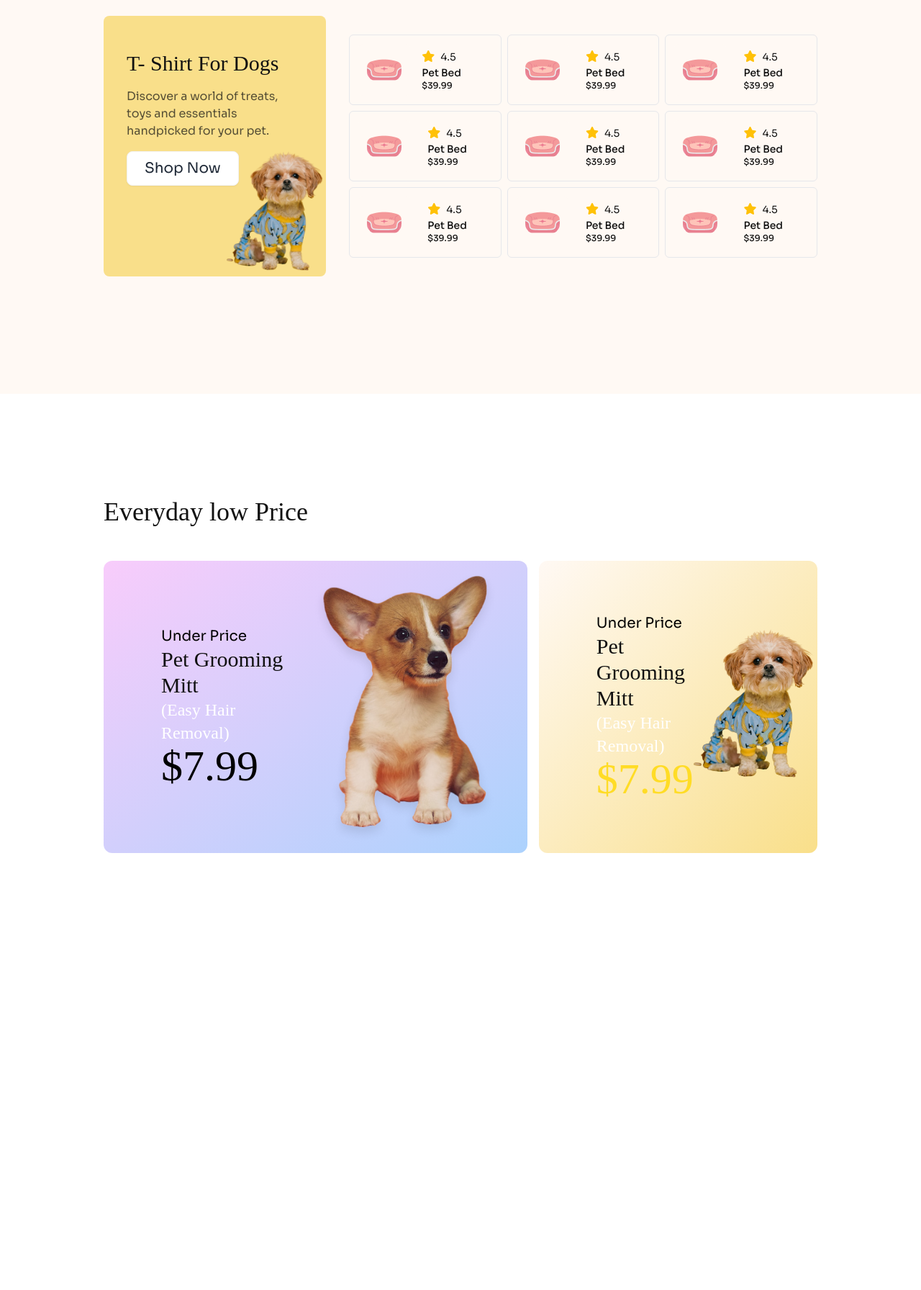
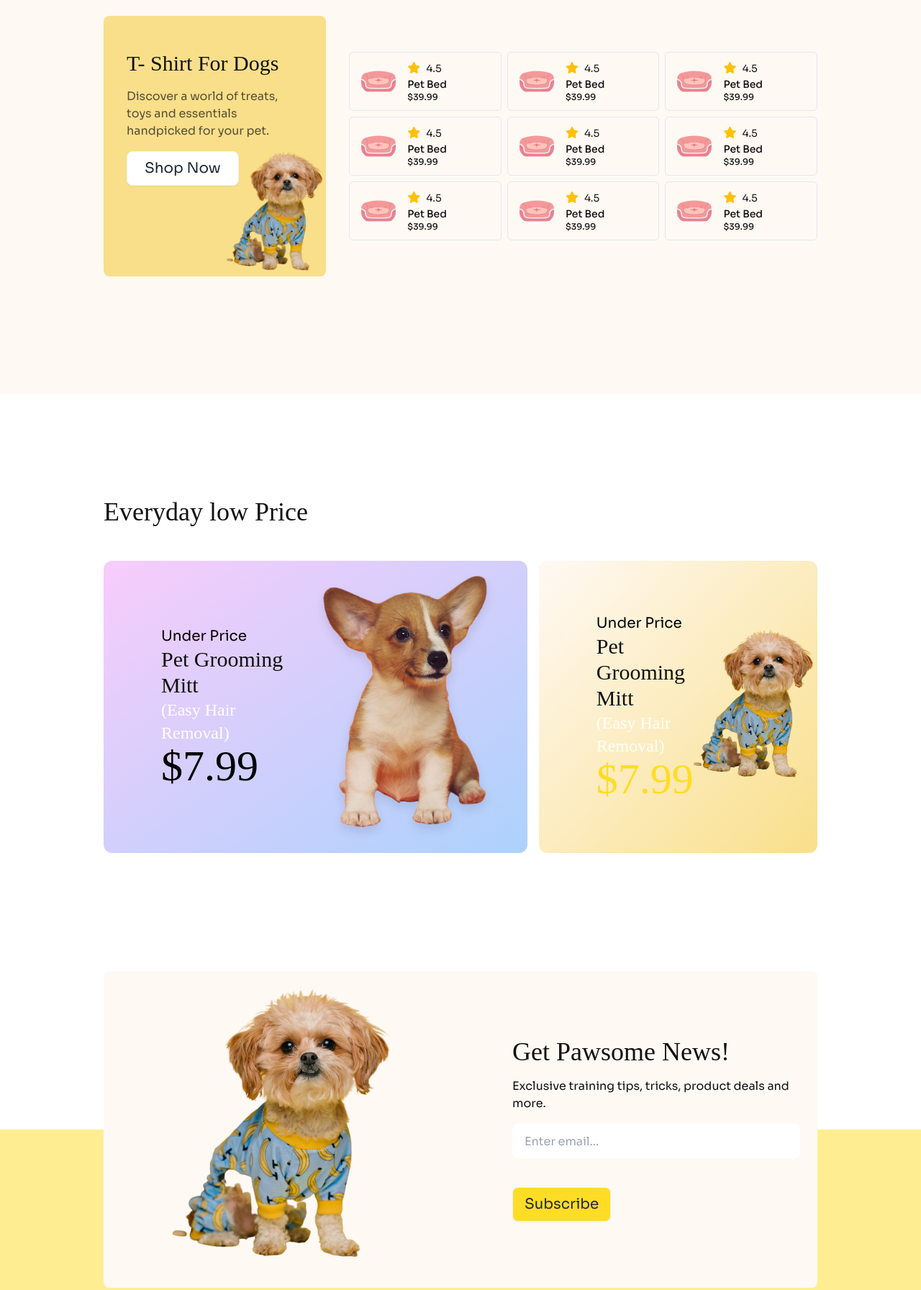
Before and after one commit to amunshi-dev/PHM16A3-Living-Aid, a plain HTML site: page index.html in a window 1280 px wide. Shown: the part 1570-3362 px from the top of the page at 72% size. Before the commit the page ends 2755 px from the top, so only its background shows below. Drawn offline with nearby package versions, Linux system fonts and the light colour scheme; a web font is replaced by a local one.

Commit message:
Add complete design before retouching

```diff
--- a/index.html
+++ b/index.html
@@ -49,7 +49,7 @@
 </head>
 
 <body class="ff-sora text-clrBlack mx-auto">
- <header class="space-y-4 lg:space-y-12">
+ <header class=" space-y-4 lg:space-y-12">
   <nav class="border-b-2 border-b-slate-300">
    <div class="navbar bg-clrSecondary lg:px-36 pl-4">
     <div class="navbar-start w-full lg:w-1/2 justify-between lg:justify-start flex-row-reverse lg:flex-row">
@@ -107,7 +107,7 @@
   </section>
  </header>
 
- <main class="px-4 lg:px-0 lg:space-y-36">
+ <main class=" px-4 lg:px-0 lg:space-y-36">
   <!--Browse By Categories-->
   <section class="py-16 space-y-12 lg:px-36">
    <h2 class="text-2xl lg:text-4xl ff-adlam-display">
@@ -207,10 +207,11 @@
     </div>
     <!-- small cards -->
     <div class="grid items-center justify-center grid-cols-2 lg:grid-cols-3 gap-2 lg:col-span-2">
+
      <!--small card -->
-     <div class="flex items-center gap-4 border p-3 rounded-md">
+     <div class="flex items-center gap-2 border p-2 rounded-md">
       <!-- img content -->
-      <div class="bg-clrSecondary p-3 rounded-md">
+      <div class="bg-clrSecondary p-2 rounded-md">
        <img src="./c1-assets/pet-couch.png" alt="pet Bed" />
       </div>
 
@@ -224,9 +225,9 @@
       </div>
      </div>
      <!--small card -->
-     <div class="flex items-center gap-6 border p-3 rounded-md">
+     <div class="flex items-center gap-2 border p-2 rounded-md">
       <!-- img content -->
-      <div class="bg-clrSecondary p-3 rounded-md">
+      <div class="bg-clrSecondary p-2 rounded-md">
        <img src="./c1-assets/pet-couch.png" alt="pet Bed" />
       </div>
 
@@ -239,10 +240,11 @@
        <p class="font-medium text-xs">$39.99</p>
       </div>
      </div>
+
      <!--small card -->
-     <div class="flex items-center gap-6 border p-3 rounded-md">
+     <div class="flex items-center gap-2 border p-2 rounded-md">
       <!-- img content -->
-      <div class="bg-clrSecondary p-3 rounded-md">
+      <div class="bg-clrSecondary p-2 rounded-md">
        <img src="./c1-assets/pet-couch.png" alt="pet Bed" />
       </div>
 
@@ -255,10 +257,11 @@
        <p class="font-medium text-xs">$39.99</p>
       </div>
      </div>
+
      <!--small card -->
-     <div class="flex items-center gap-6 border p-3 rounded-md">
+     <div class="flex items-center gap-2 border p-2 rounded-md">
       <!-- img content -->
-      <div class="bg-clrSecondary p-3 rounded-md">
+      <div class="bg-clrSecondary p-2 rounded-md">
        <img src="./c1-assets/pet-couch.png" alt="pet Bed" />
       </div>
 
@@ -271,10 +274,11 @@
        <p class="font-medium text-xs">$39.99</p>
       </div>
      </div>
+
      <!--small card -->
-     <div class="flex items-center gap-6 border p-3 rounded-md">
+     <div class="flex items-center gap-2 border p-2 rounded-md">
       <!-- img content -->
-      <div class="bg-clrSecondary p-3 rounded-md">
+      <div class="bg-clrSecondary p-2 rounded-md">
        <img src="./c1-assets/pet-couch.png" alt="pet Bed" />
       </div>
 
@@ -287,10 +291,11 @@
        <p class="font-medium text-xs">$39.99</p>
       </div>
      </div>
+
      <!--small card -->
-     <div class="flex items-center gap-6 border p-3 rounded-md">
+     <div class="flex items-center gap-2 border p-2 rounded-md">
       <!-- img content -->
-      <div class="bg-clrSecondary p-3 rounded-md">
+      <div class="bg-clrSecondary p-2 rounded-md">
        <img src="./c1-assets/pet-couch.png" alt="pet Bed" />
       </div>
 
@@ -303,10 +308,11 @@
        <p class="font-medium text-xs">$39.99</p>
       </div>
      </div>
+
      <!--small card -->
-     <div class="flex items-center gap-6 border p-3 rounded-md">
+     <div class="flex items-center gap-2 border p-2 rounded-md">
       <!-- img content -->
-      <div class="bg-clrSecondary p-3 rounded-md">
+      <div class="bg-clrSecondary p-2 rounded-md">
        <img src="./c1-assets/pet-couch.png" alt="pet Bed" />
       </div>
 
@@ -319,10 +325,11 @@
        <p class="font-medium text-xs">$39.99</p>
       </div>
      </div>
+
      <!--small card -->
-     <div class="flex items-center gap-6 border p-3 rounded-md">
+     <div class="flex items-center gap-2 border p-2 rounded-md">
       <!-- img content -->
-      <div class="bg-clrSecondary p-3 rounded-md">
+      <div class="bg-clrSecondary p-2 rounded-md">
        <img src="./c1-assets/pet-couch.png" alt="pet Bed" />
       </div>
 
@@ -335,10 +342,11 @@
        <p class="font-medium text-xs">$39.99</p>
       </div>
      </div>
+
      <!--small card -->
-     <div class="lg:flex items-center gap-6 border p-3 rounded-md hidden">
+     <div class="lg:flex items-center gap-2 border p-2 rounded-md hidden">
       <!-- img content -->
-      <div class="bg-clrSecondary p-3 rounded-md">
+      <div class="bg-clrSecondary p-2 rounded-md">
        <img src="./c1-assets/pet-couch.png" alt="pet Bed" />
       </div>
 
@@ -351,6 +359,8 @@
        <p class="font-medium text-xs">$39.99</p>
       </div>
      </div>
+
+
     </div>
    </div>
   </section>
@@ -401,7 +411,65 @@
     </div>
    </div>
   </section>
+
+
  </main>
+
+
+ <footer class="relative flex flex-col bg-[#FFED92]  pb-12 px-4 mt-96 lg:px-36 ">
+
+  <section class="-translate-y-1/2 bg-clrSecondary flex flex-col lg:flex-row items-center justify-center rounded-lg p-6 lg:pl-24 gap-4 lg:gap-40">
+   <!--img-->
+   <!--    <div class="w-3/4 lg:w-1/4 flex justify-center hidden">   </div>
+ -->
+   <img src="./c1-assets/cute-pet-mid.png" alt="">
+   <!--text & form-->
+   <div class="flex flex-1 flex-col items-center lg:items-start justify-center text-center lg:text-left space-y-4">
+    <h2 class="text-2xl lg:text-4xl ff-adlam-display">Get Pawsome News!</h2>
+    <p>Exclusive training tips, tricks, product deals and more.</p>
+    <input type="email" placeholder="Enter email..." class="input w-full max-w-xl" />
+    <br />
+    <button class="btn bg-clrAccent font-normal text-base lg:text-xl">
+     Subscribe
+    </button>
+
+   </div>
+  </section>
+
+  <div class="absolute lg:static bottom-0 py-4 lg:pb-12 space-y-8 lg:flex justify-between items-center lg:gap-12">
+   <div class="space-y-4 lg:w-1/3">
+
+    <div class="flex items-center gap-4">
+     <img src="./c1-assets/logo-footer.png" alt="logo" />
+     <a class="text-xl lg:text-2xl  lg:inline ml-2">Browse<span class="text-clrAccent">4</span>Pets</a>
+    </div>
+    <p class="text-base lg:text-xl text-clrBlack text-opacity-70">Discover a world of treats, toys, and
+     cassaials handpicked for your furry</p>
+   </div>
+
+   <div class="flex-1 lg:flex lg:justify-center">
+    <ul class="space-y-4 lg:text-xl">
+     <li><a>Find a pet </a></li>
+     <li><a>Breeds</a></li>
+     <li><a>Contact us</a></li>
+    </ul>
+   </div>
+
+   <div class="flex-1 lg:flex lg:justify-end ">
+    <div class="space-y-4">
+     <p class="lg:font-medium">Follow us</p>
+     <div class="flex gap-6">
+      <i class="fa-brands fa-facebook"></i>
+      <i class="fa-brands fa-instagram"></i>
+      <i class="fa-brands fa-linkedin"></i>
+      <i class="fa-brands fa-youtube"></i>
+     </div>
+    </div>
+
+   </div>
+  </div>
+
+ </footer>
 </body>
 
 </html>
```
